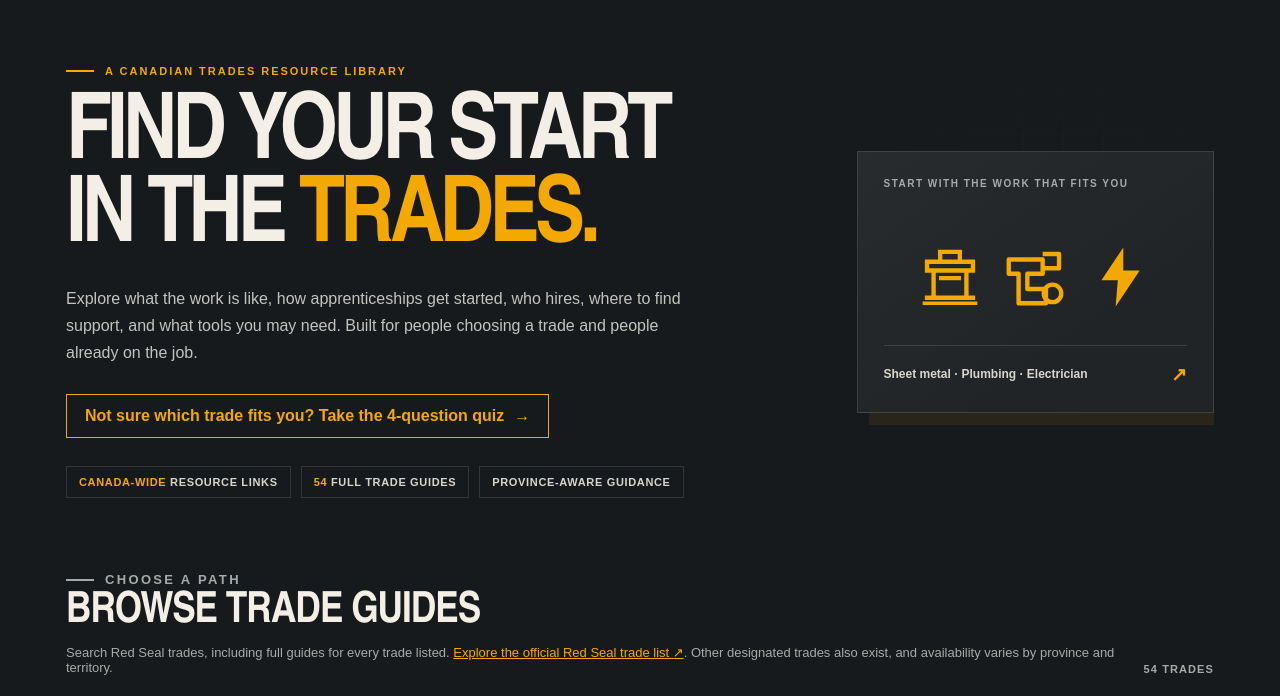
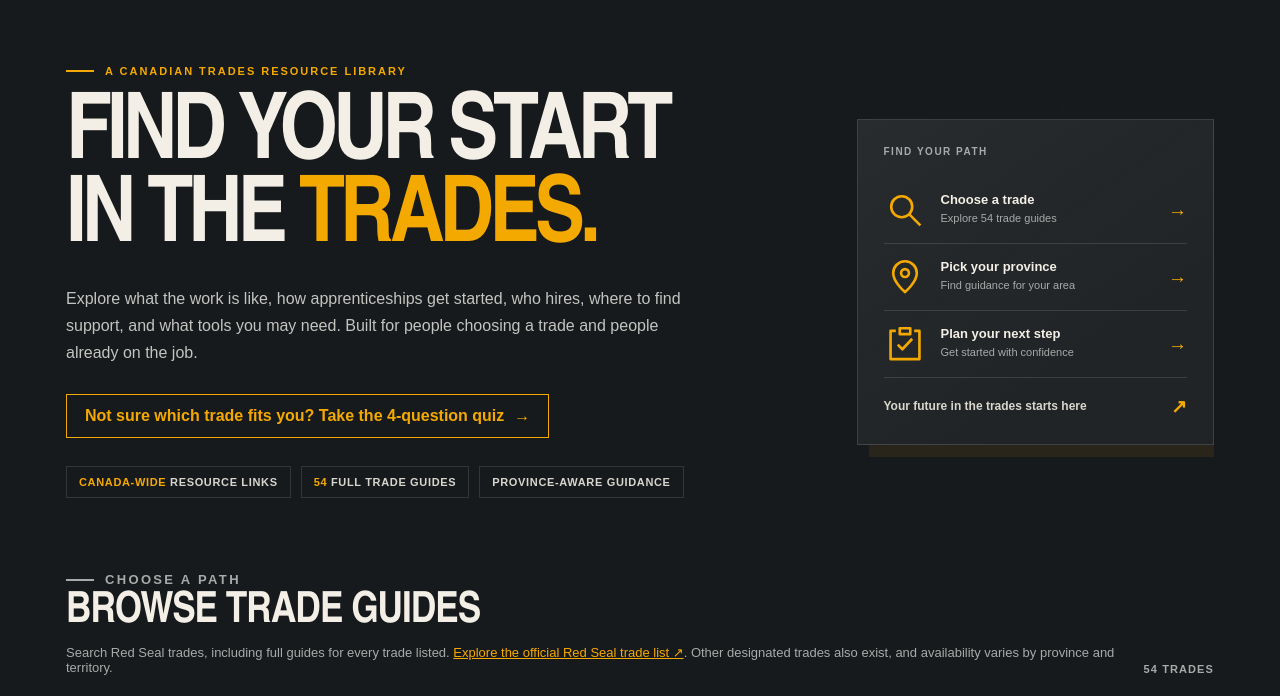
Before and after one commit to drrutled/apprenticehub.org, a plain HTML site: page index.html in a window 1280 px wide. Shown: the part 77-773 px from the top of the page. Drawn offline with Linux system fonts and the light colour scheme.

Commit message:
Make homepage path card actionable
Co-authored-by: copilot-swe-agent[bot] <198982749+Copilot@users.noreply.github.com>

```diff
--- a/index.html
+++ b/index.html
@@ -12,7 +12,7 @@
   <meta name="twitter:card" content="summary">
   <link rel="canonical" href="https://apprenticehub.org/">
   <link rel="icon" type="image/svg+xml" href="/favicon.svg">
-  <link rel="stylesheet" href="/styles.css?v=rules1">
+  <link rel="stylesheet" href="/styles.css?v=path1">
   <title>ApprenticeHub - Find your trade</title>
 </head>
 <body>
@@ -43,14 +43,23 @@
             <span class="stat-chip">Province-aware guidance</span>
           </div>
         </div>
-        <aside class="hero-card" aria-label="ApprenticeHub trade guides">
-          <p class="hero-card-label">Start with the work that fits you</p>
-          <div class="hero-card-art" aria-hidden="true">
-            <svg viewBox="0 0 64 64" fill="none"><path d="M11 18h42v8H11zM17 26v25m30-25v25M11 51h42M23 18V9h18v9M24 33h16" stroke="currentColor" stroke-width="4" stroke-linecap="square"/><path d="M7 56h50" stroke="currentColor" stroke-width="3"/></svg>
-            <svg viewBox="0 0 64 64" fill="none"><path d="M8 16h31v13H25v14h17v13H17V29H8zM39 11h15v13H39" stroke="currentColor" stroke-width="4" stroke-linejoin="round"/><circle cx="48" cy="47" r="8" stroke="currentColor" stroke-width="4"/></svg>
-            <svg viewBox="0 0 64 64" fill="none"><path d="M35 5 15 35h15l-2 24 22-33H35z" fill="currentColor"/></svg>
+        <aside class="hero-card" aria-label="Find your path">
+          <p class="hero-card-label">Find your path</p>
+          <div class="hero-path">
+            <a class="hero-path-link" href="#browse">
+              <svg viewBox="0 0 64 64" fill="none" aria-hidden="true"><circle cx="27" cy="27" r="16" stroke="currentColor" stroke-width="4"/><path d="m39 39 15 15" stroke="currentColor" stroke-width="4" stroke-linecap="square"/></svg>
+              <span><strong>Choose a trade</strong><small>Explore 54 trade guides</small></span><span class="hero-path-arrow" aria-hidden="true">→</span>
+            </a>
+            <a class="hero-path-link" href="#province-select">
+              <svg viewBox="0 0 64 64" fill="none" aria-hidden="true"><path d="M50 26c0 14-18 29-18 29S14 40 14 26a18 18 0 1 1 36 0Z" stroke="currentColor" stroke-width="4"/><circle cx="32" cy="26" r="6" stroke="currentColor" stroke-width="4"/></svg>
+              <span><strong>Pick your province</strong><small>Find guidance for your area</small></span><span class="hero-path-arrow" aria-hidden="true">→</span>
+            </a>
+            <a class="hero-path-link" href="#start-here-title">
+              <svg viewBox="0 0 64 64" fill="none" aria-hidden="true"><path d="M18 12H10v43h44V12h-8M24 8h16v9H24zM21 33l7 7 15-16" stroke="currentColor" stroke-width="4" stroke-linejoin="round"/></svg>
+              <span><strong>Plan your next step</strong><small>Get started with confidence</small></span><span class="hero-path-arrow" aria-hidden="true">→</span>
+            </a>
           </div>
-          <div class="hero-card-footer"><span>Sheet metal · Plumbing · Electrician</span><span aria-hidden="true">↗</span></div>
+          <div class="hero-card-footer"><span>Your future in the trades starts here</span><span aria-hidden="true">↗</span></div>
         </aside>
       </section>
 
--- a/styles.css
+++ b/styles.css
@@ -171,15 +171,27 @@ h1, h2, h3, p { margin-top: 0; }
   letter-spacing: .15em;
   text-transform: uppercase;
 }
-.hero-card-art {
-  display: flex;
-  min-height: 136px;
+.hero-path { display: grid; }
+.hero-path-link {
+  display: grid;
+  grid-template-columns: 42px minmax(0, 1fr) auto;
   align-items: center;
-  justify-content: center;
   gap: 15px;
-  color: var(--safety);
+  padding: 12px 0;
+  color: var(--paper);
+  text-decoration: none;
 }
-.hero-card-art svg { width: 70px; height: 70px; }
+.hero-path-link + .hero-path-link { border-top: 1px solid var(--line); }
+.hero-path-link svg { width: 42px; height: 42px; color: var(--safety); }
+.hero-path-link strong { display: block; font-size: 13px; }
+.hero-path-link small { display: block; margin-top: 4px; color: var(--muted); font-size: 11px; line-height: 1.4; }
+.hero-path-arrow { color: var(--safety); font-size: 19px; transition: transform .18s ease; }
+.hero-path-link:hover .hero-path-arrow, .hero-path-link:focus-visible .hero-path-arrow { transform: translateX(4px); }
+.hero-path-link:hover strong { color: var(--safety); }
+.hero-path-link:focus-visible { outline: 2px solid var(--safety); outline-offset: 3px; }
+#browse, #province-select, #start-here-title {
+  scroll-margin-top: calc(var(--header-h, 76px) + 16px);
+}
 .hero-card-footer {
   display: flex;
   align-items: center;
```
